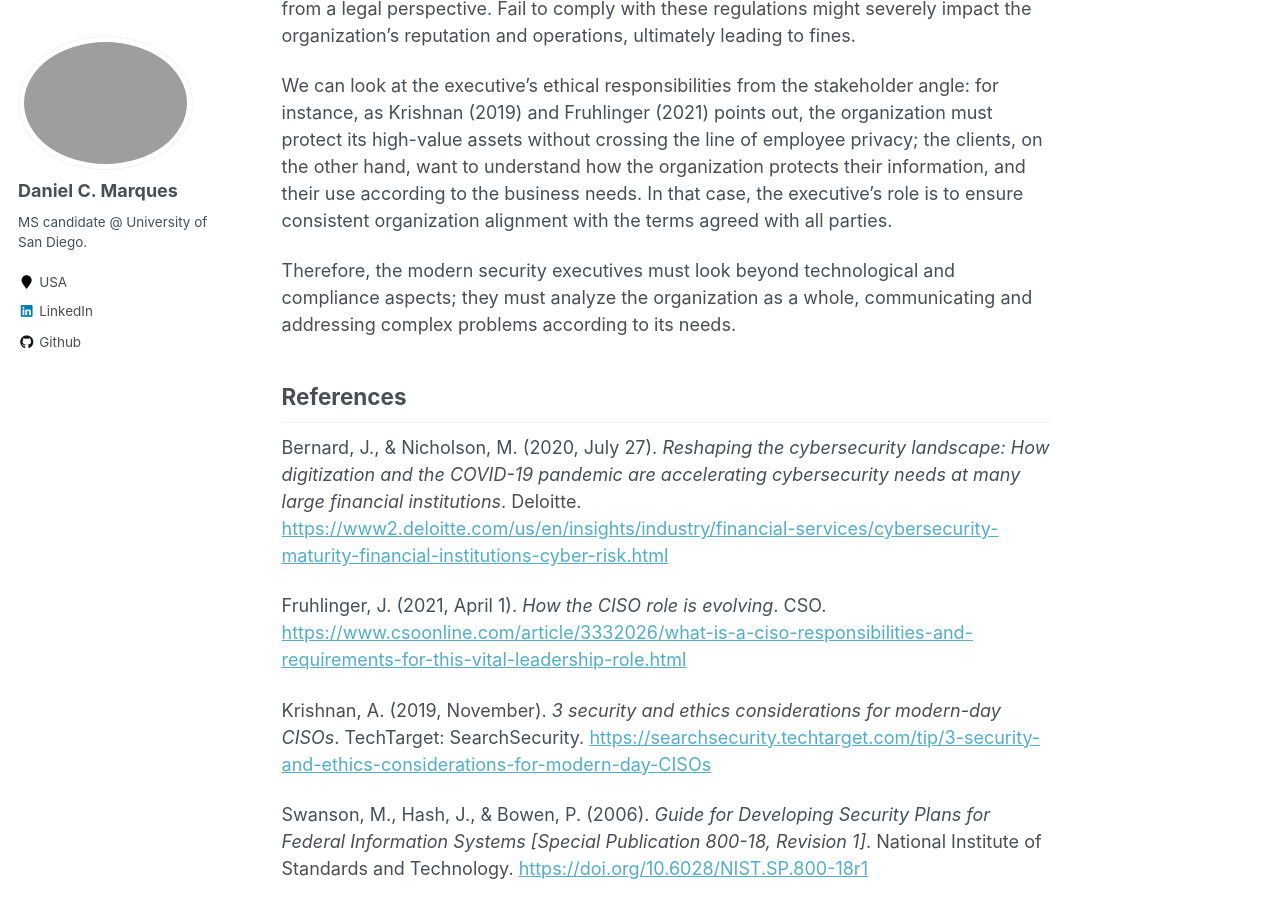
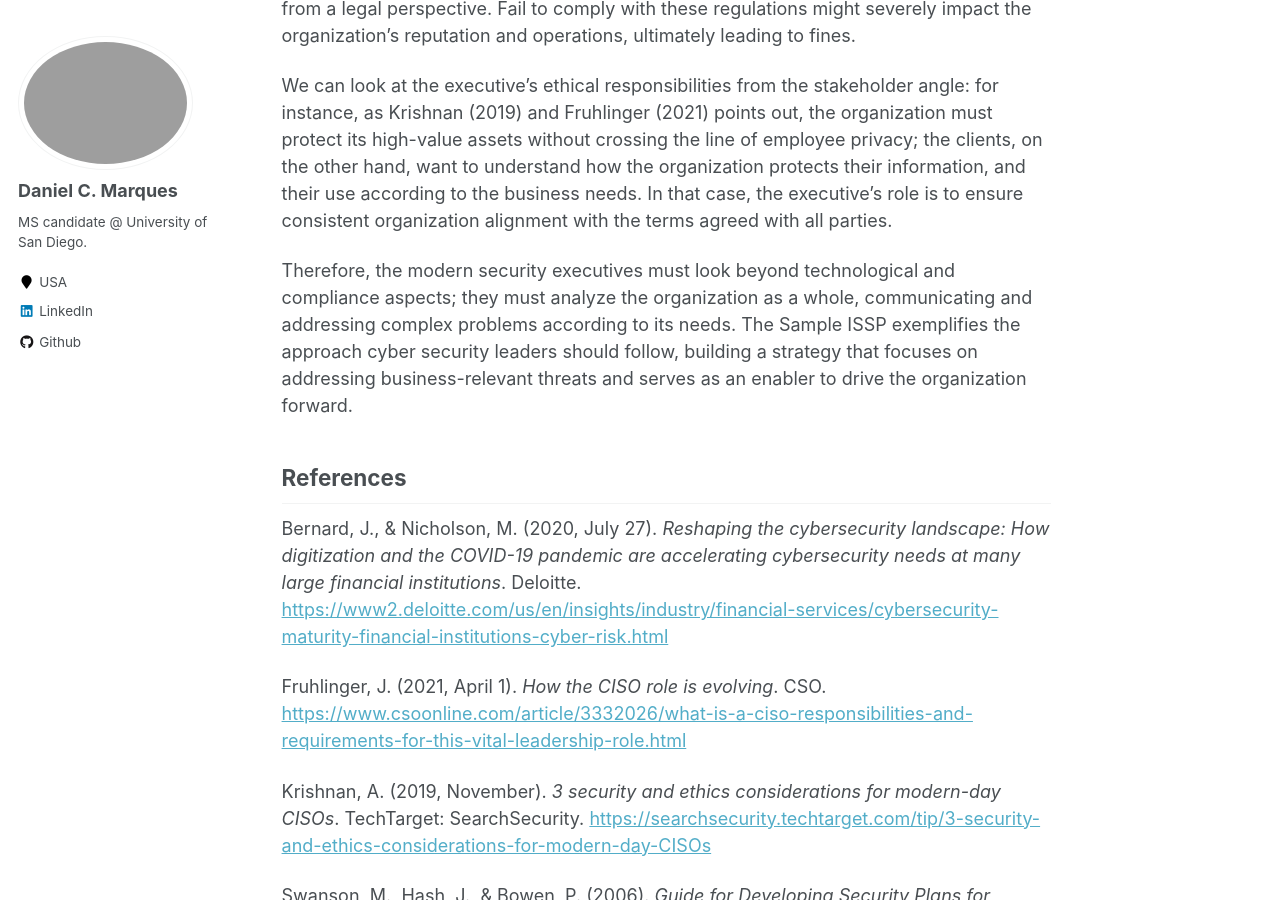
Before and after one commit to danielcmarques/danielcmarques.github.io, a Jekyll site: the page built from _portfolio/csol550.md, in a window 1280 px wide and 900 px high, scrolled down 1210 px. Built offline with Jekyll 4.4.1, drawn with Linux system fonts in a browser that asks for light colours.

Commit message:
Fix Reflections on 550 and 560.

```diff
--- a/_portfolio/csol550.md
+++ b/_portfolio/csol550.md
@@ -22,7 +22,7 @@ The modern security executive is professionally responsible for creating a cultu
 
 We can look at the executive’s ethical responsibilities from the stakeholder angle: for instance, as Krishnan (2019) and Fruhlinger (2021) points out, the organization must protect its high-value assets without crossing the line of employee privacy; the clients, on the other hand, want to understand how the organization protects their information, and their use according to the business needs. In that case, the executive’s role is to ensure consistent organization alignment with the terms agreed with all parties.
 
-Therefore, the modern security executives must look beyond technological and compliance aspects; they must analyze the organization as a whole, communicating and addressing complex problems according to its needs.
+Therefore, the modern security executives must look beyond technological and compliance aspects; they must analyze the organization as a whole, communicating and addressing complex problems according to its needs. The Sample ISSP exemplifies the approach cyber security leaders should follow, building a strategy that focuses on addressing business-relevant threats and serves as an enabler to drive the organization forward.
 
 
 ## References
```
Also changed, not shown: _portfolio/csol560.md (+1 -1 lines).
